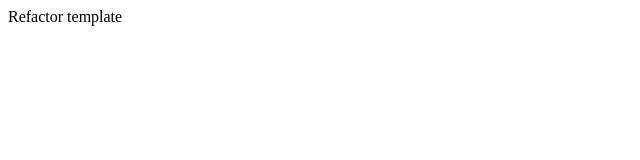
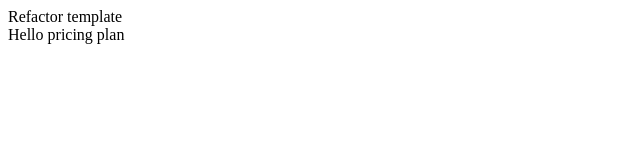
Before and after one commit to obododavid/appruve-coding-challenge, a React (Create React App) app: page / in a window 1280 px wide. Shown: the top 160 px of the page, without its empty margins (0-640 px from the left). Built offline with nearby package versions, Linux system fonts and the light colour scheme.

Commit message:
create structure for pricing plan component

```diff
--- a/src/App.tsx
+++ b/src/App.tsx
@@ -1,9 +1,11 @@
 import React from 'react';
+import PricingPlan from './components/pricingPlan/pricingPlan';
 
 const App = () => {
   return (
     <div>
       Refactor template
+      <PricingPlan />
     </div>
   )
 }
--- /dev/null
+++ b/src/components/pricingPlan/pricingPlan.tsx
@@ -0,0 +1,12 @@
+import React from 'react';
+import { PricingPlanContainer } from './style';
+
+const PricingPlan: React.FC = () => {
+    return (
+        <PricingPlanContainer>
+            Hello pricing plan
+        </PricingPlanContainer>
+    )
+};
+
+export default PricingPlan;
--- /dev/null
+++ b/src/components/pricingPlan/style.ts
@@ -0,0 +1,5 @@
+import styled from 'styled-components';
+
+export const PricingPlanContainer = styled.div`
+
+`;
```
